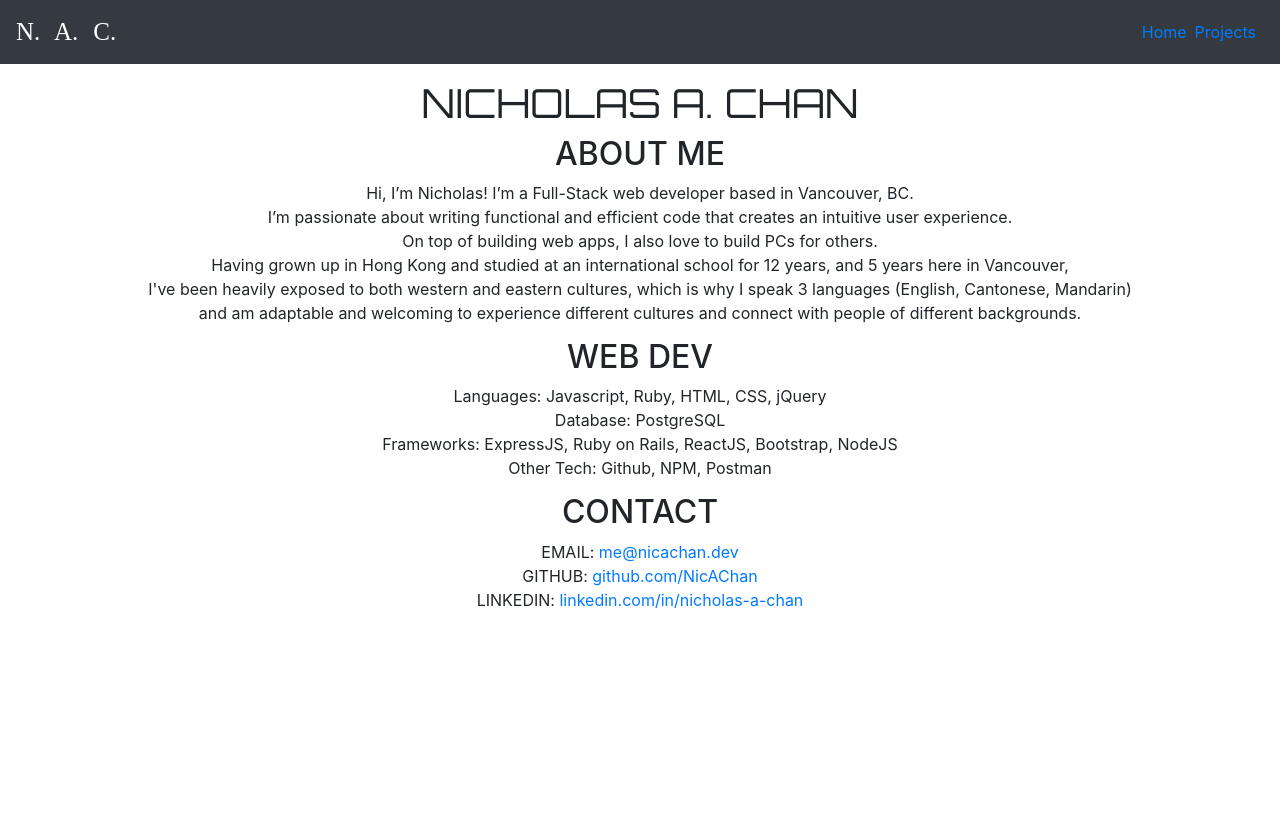
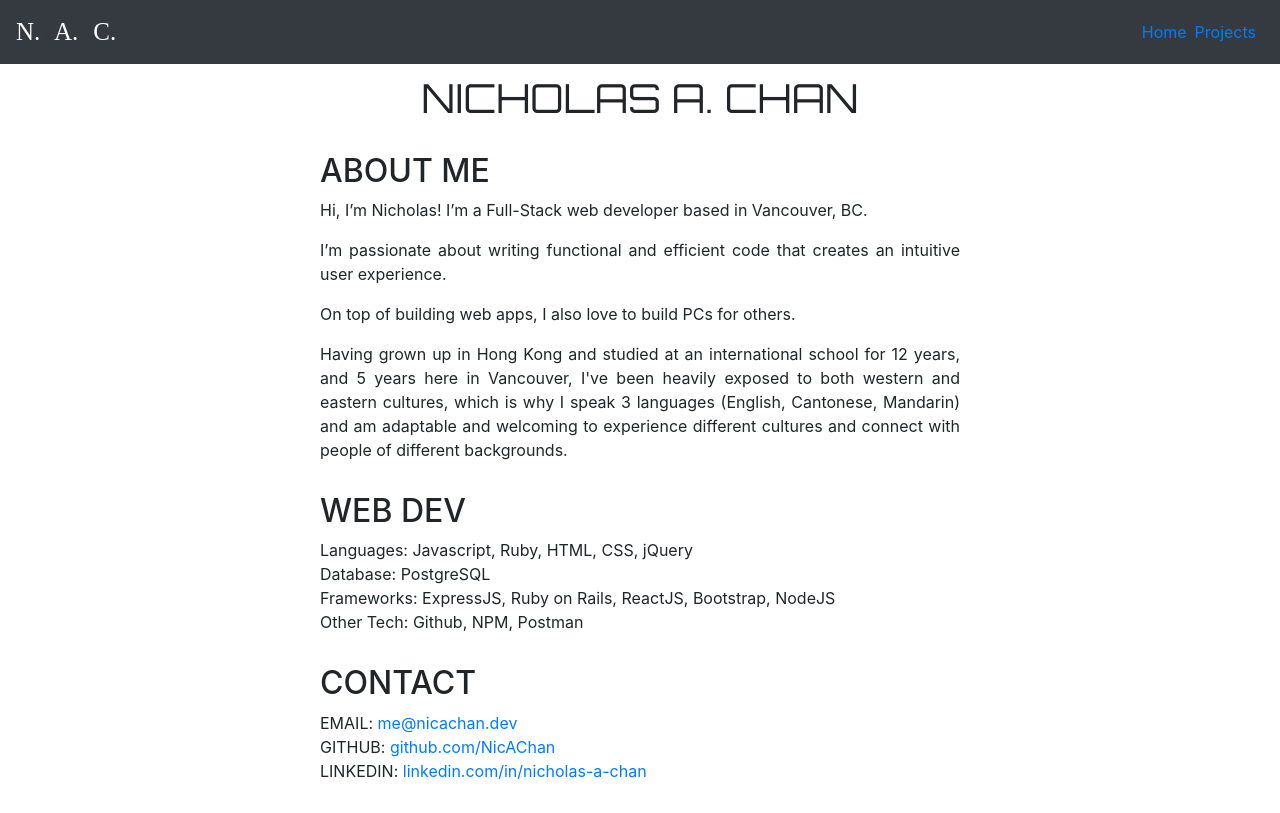
Before and after one commit to LeoBotti/Personal-Site, a React (Create React App) app: page / in a window 1280 px wide. Built offline with nearby package versions, Linux system fonts and the light colour scheme; a web font is replaced by a local one.

Commit message:
Styling and rename classNames of some react elements

```diff
--- a/src/components/About.js
+++ b/src/components/About.js
@@ -2,14 +2,23 @@ import React from "react";
 
 const About = (props) => {
   return(
-    <div className="About" id='about'>
+    <div className="Home-content-block" id='About'>
       <h2>ABOUT ME</h2>
-      Hi, I’m Nicholas! I’m a Full-Stack web developer based in Vancouver, BC. <br/>
-      I’m passionate about writing functional and efficient code that creates an intuitive user experience. <br/>
-      On top of building web apps, I also love to build PCs for others.
-      <br/> Having grown up in Hong Kong and studied at an international school for 12 years, and 5 years here in Vancouver,
-      <br/> I've been heavily exposed to both western and eastern cultures, which is why I speak 3 languages (English, Cantonese, Mandarin)
-      <br/> and am adaptable and welcoming to experience different cultures and connect with people of different backgrounds.
+      <p>
+        Hi, I’m Nicholas! I’m a Full-Stack web developer based in Vancouver, BC.
+      </p>
+      <p>
+        I’m passionate about writing functional and efficient code that creates an intuitive user experience.
+      </p>
+      <p>
+        On top of building web apps, I also love to build PCs for others.
+      </p>
+      <p>
+        Having grown up in Hong Kong and studied at an international school for 12 years, and 5 years here in Vancouver,
+        I've been heavily exposed to both western and eastern cultures,
+        which is why I speak 3 languages (English, Cantonese, Mandarin)
+        and am adaptable and welcoming to experience different cultures and connect with people of different backgrounds.
+      </p>
     </div>
   )
 }
--- a/src/components/Contact.js
+++ b/src/components/Contact.js
@@ -2,7 +2,7 @@ import React from "react";
 
 const Contact = (props) => {
   return(
-    <div className="Contact" id='contact'>
+    <div className="Home-content-block" id='Contact'>
       <h2>CONTACT</h2>
       EMAIL: <a href="mailto:me@nicachan.dev">me@nicachan.dev</a> <br/>
       GITHUB: <a href="https://github.com/NicAChan" target="_blank" rel="noopener noreferrer">github.com/NicAChan</a> <br/>
--- a/src/components/Home.js
+++ b/src/components/Home.js
@@ -7,7 +7,7 @@ const Home = (props) => {
   return(
     <div className="Home">
       <h1 id='home_name'>NICHOLAS A. CHAN</h1>
-      <About/>
+      <About />
 
       <WebDev />
 
--- a/src/components/ProjectItem.js
+++ b/src/components/ProjectItem.js
@@ -58,9 +58,11 @@ export class ProjectItem extends React.Component{
     return(
       <>
         {this.renderImages(images)}
-        {this.renderGithubLink(githubLink)}
-        {this.rednerAppLink(appLink)} <br/>
-        {this.renderInfo(projectInfo1, projectInfo2)}
+        <div className="project-text-content">
+          {this.renderGithubLink(githubLink)}
+          {this.rednerAppLink(appLink)} <br/>
+          {this.renderInfo(projectInfo1, projectInfo2)}
+        </div>
       </>
       )
   }
--- a/src/components/WebDev.js
+++ b/src/components/WebDev.js
@@ -2,7 +2,7 @@ import React from "react";
 
 const WebDev = (props) => {
   return (
-    <div className='WebDev' id='webdev'>
+    <div className='Home-content-block' id='WebDev'>
       <h2>WEB DEV</h2>
       Languages: Javascript, Ruby, HTML, CSS, jQuery <br/>
       Database: PostgreSQL <br/>
--- a/src/styles/Homes.css
+++ b/src/styles/Homes.css
@@ -5,14 +5,16 @@
 }
 
 #home_name{
-  padding-top: 15px;
+  padding-top: 10px;
   font-family: 'Orbitron', sans-serif;
 }
 
-.About{
-  margin-bottom: 13px;
+.Home-content-block {
+  text-align: justify;
+  width: 50%;
+  justify-content: center;
+  margin-left: auto;
+  margin-right: auto;
+  margin-bottom: 30px;
+  margin-top: 30px;
 }
-
-.WebDev {
-  margin-bottom: 13px;
-}
--- a/src/styles/ProjectTabs.css
+++ b/src/styles/ProjectTabs.css
@@ -11,3 +11,11 @@
 .tab-content{
   padding: 0px 35px 40px 35px;
 }
+
+.project-text-content {
+  justify-content: center;
+  width: 65%;
+  text-align: justify;
+  margin-left: auto;
+  margin-right: auto;
+}
```
